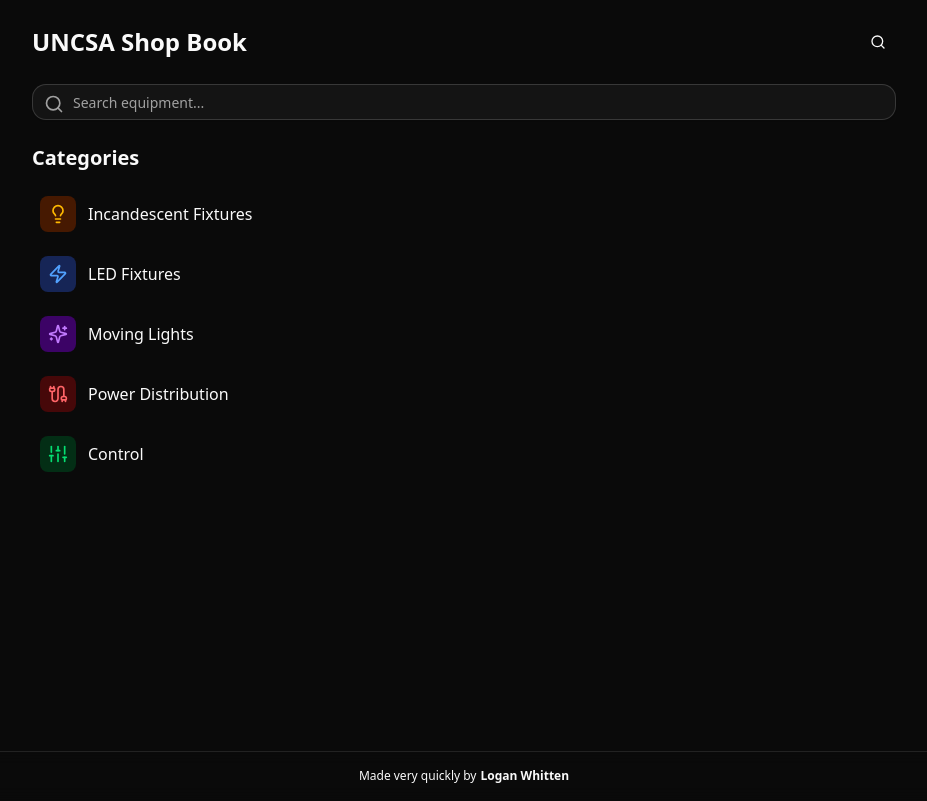
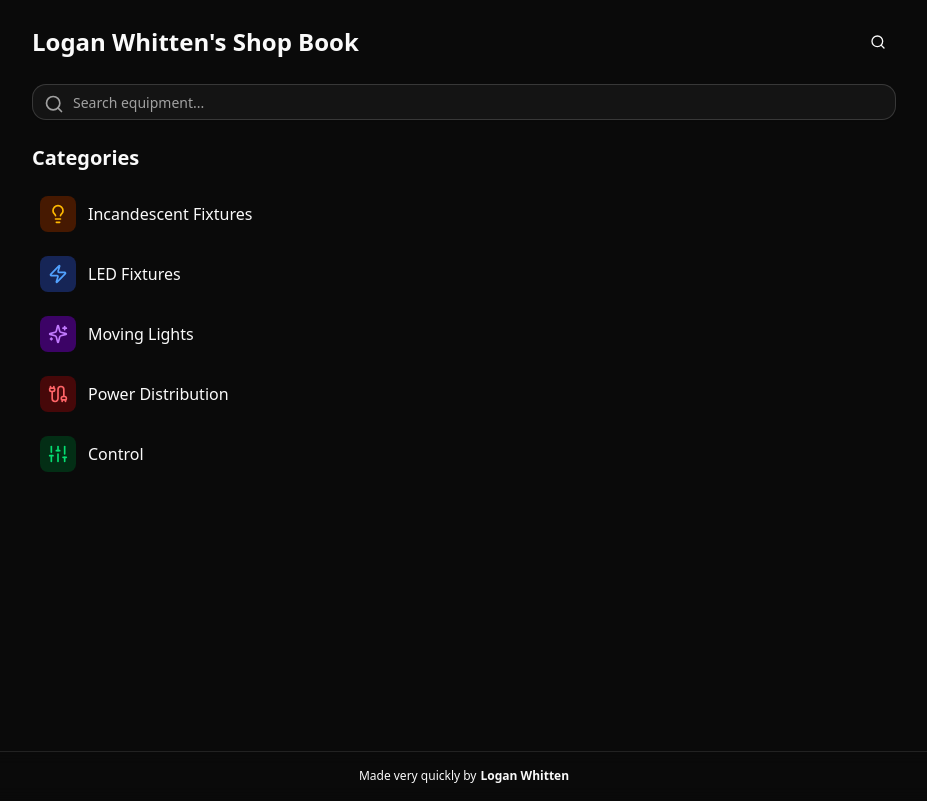
Before and after one commit to LoganWhitten/shop-book, a Next.js app: page / in a window 1280 px wide. Shown: the whole page, without its empty margins (176-1103 px from the left). Built offline with nearby package versions, Linux system fonts and the light colour scheme.

Commit message:
improve naming

```diff
--- a/app/manifest.ts
+++ b/app/manifest.ts
@@ -2,7 +2,7 @@
 
 export default function manifest(): MetadataRoute.Manifest {
     return {
-        name: 'UNCSA Shop Book',
+        name: "Logan's Shop Book",
         short_name: 'ShopBook',
         description: 'A "Comprehensive" guide to the Lighting Equipment in the UNCSA Shop',
         start_url: '/',
--- a/app/page.tsx
+++ b/app/page.tsx
@@ -11,7 +11,7 @@
     <main className="container px-4 py-6 mx-auto max-w-md md:max-w-2xl lg:max-w-4xl">
       <div className="flex flex-col gap-6">
         <div className="flex items-center justify-between">
-          <h1 className="text-2xl font-bold">UNCSA Shop Book</h1>
+          <h1 className="text-2xl font-bold">Logan Whitten's Shop Book</h1>
           <Button variant="ghost" size="icon" className="rounded-full">
             <Search className="h-5 w-5" />
             <span className="sr-only">Search</span>
```
Also changed, not shown: app/manifest.json.
